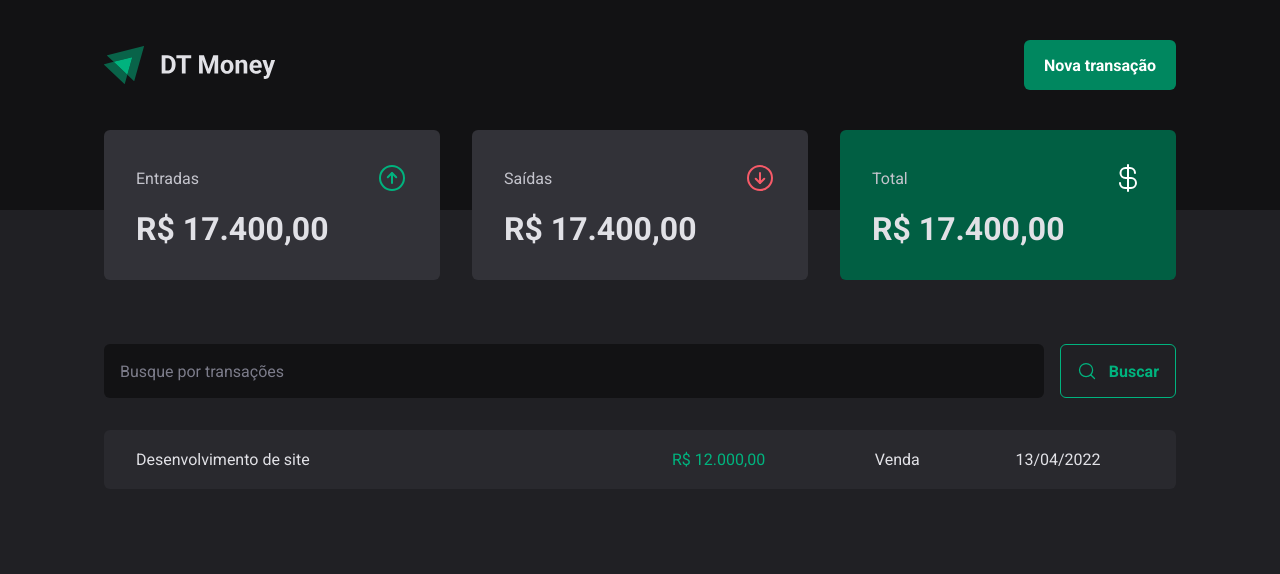
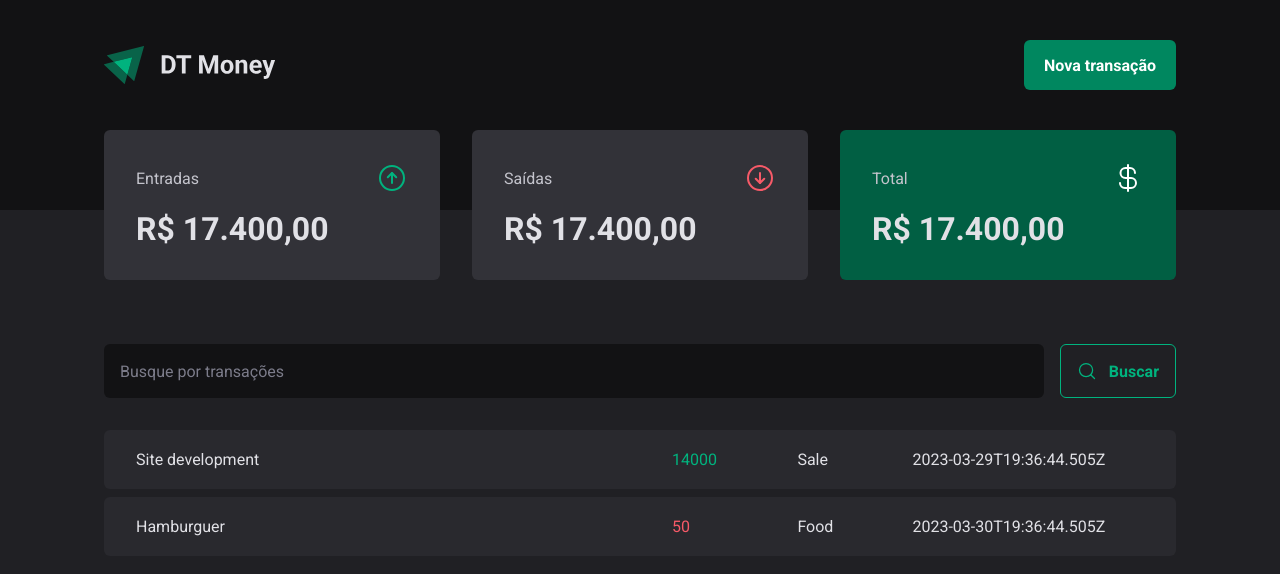
Before and after one commit to murilokuerten92/finance-plan, a React (Vite) app: page / in a window 1280 px wide. Shown: the top 574 px of the page. Built offline with nearby package versions, Linux system fonts and the light colour scheme; data requests are answered from the project's data file.

Commit message:
feat: consumer api transaction

```diff
--- a/server.json
+++ b/server.json
@@ -1,5 +1,20 @@
 {
-    "transactions": [{
-
-    }]
+  "transactions": [
+    {
+      "id": 1,
+      "description": "Site development",
+      "type": "income",
+      "category": "Sale",
+      "price": 14000,
+      "createdAt": "2023-03-29T19:36:44.505Z"
+    },
+    {
+      "id": 2,
+      "description": "Hamburguer",
+      "type": "outcome",
+      "category": "Food",
+      "price": 50,
+      "createdAt": "2023-03-30T19:36:44.505Z"
+    }
+  ]
 }
--- a/src/pages/Transactions/index.tsx
+++ b/src/pages/Transactions/index.tsx
@@ -2,8 +2,31 @@
 import { Summary } from "../../components/Summary";
 import { PriceHighLight, TransactionsContainer, TransactionsTable } from "./styles";
 import { SearchForm } from './components/SearchForm'
+import { useEffect, useState } from "react";
+
+interface Transaction {
+    id: number;
+    description: string;
+    type: 'income' | 'outcome';
+    price: number;
+    category: string;
+    createdAt: string;
+}
 
 export function Transactions() {
+
+    const [transactions, setTransactions] = useState<Transaction[]>([])
+
+    async function loadTransactions() {
+        const response = await fetch('http://localhost:3333/transactions')
+        const data = await response.json();
+
+        setTransactions(data)
+    }
+
+    useEffect(() => {
+        loadTransactions()
+    }, [])
 
     return (
         <>
@@ -13,14 +36,19 @@
                 <SearchForm />
                 <TransactionsTable>
                     <tbody>
-                        <tr>
-                            <td width='50%'>Desenvolvimento de site</td>
-                            <td><PriceHighLight variant="income">
-                                R$ 12.000,00
-                            </PriceHighLight></td>
-                            <td>Venda</td>
-                            <td>13/04/2022</td>
-                        </tr>
+                        {transactions.map(transaction => {
+                            return (
+                                <tr key={transaction.id}>
+                                    <td width='50%'>{transaction.description}</td>
+                                    <td><PriceHighLight variant={transaction.type}>
+                                        {transaction.price}
+                                    </PriceHighLight></td>
+                                    <td>{transaction.category}</td>
+                                    <td>{transaction.createdAt}</td>
+                                </tr>
+                            )
+                        })}
+
                     </tbody>
                 </TransactionsTable>
             </TransactionsContainer>
```
